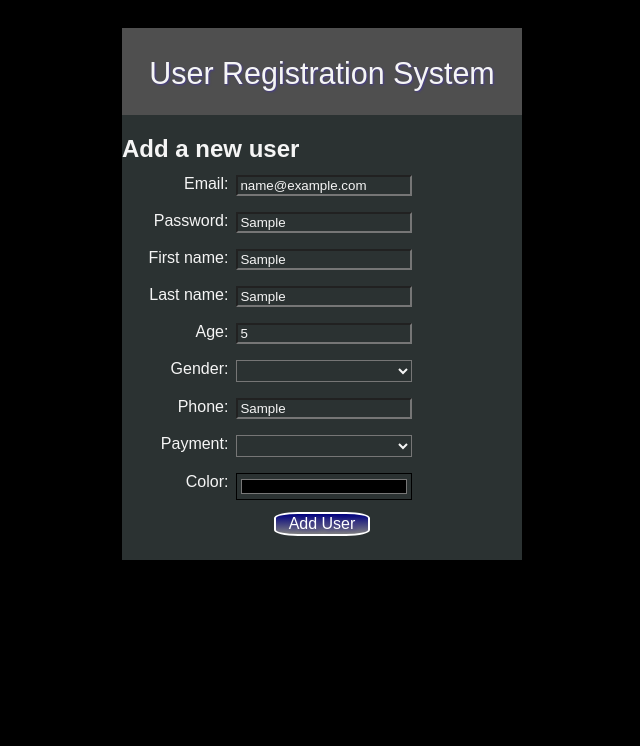
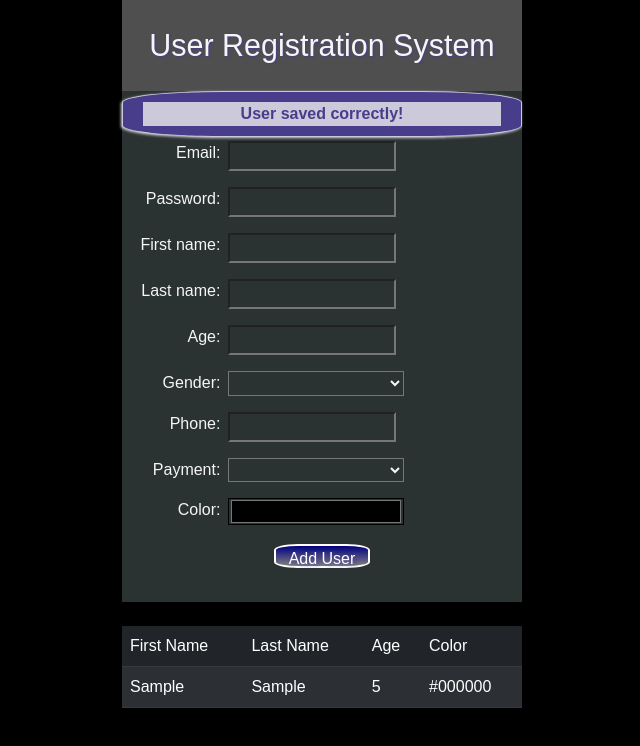
Before and after one commit to JamzzG/FSDI-105-Class-Three, a plain HTML site: page register.html in a window 1280 px wide. Both pictures are taken after typing "name@example.com", "Sample", "Sample", "Sample", "5", "Sample" into the empty fields and a click on the button "Add User". Shown: the whole page, without its empty margins (318-958 px from the left). Drawn offline with nearby package versions, Linux system fonts and the light colour scheme.

Commit message:
User Register
added some css and hid successful entry alert after 6s

```diff
--- a/register.html
+++ b/register.html
@@ -1,46 +1,51 @@
 <!DOCTYPE html>
 <html lang="en">
     <head>
-    <meta charset="UTF-8">
-    <meta http-equiv="X-UA-Compatible" content="IE=edge">
-    <meta name="viewport" content="width=device-width, initial-scale=1.0">
-    <head>
+        <meta charset="UTF-8" />
+        <meta http-equiv="X-UA-Compatible" content="IE=edge" />
+        <meta name="viewport" content="width=device-width, initial-scale=1.0" />
         <title>User Registration System</title>
-        <link rel="stylesheet" href="./styles/app.css">
+        <link
+            rel="stylesheet"
+            href="https://cdn.jsdelivr.net/npm/bootstrap@5.2.3/dist/css/bootstrap.min.css"
+        />
+        <link rel="stylesheet" href="./styles/app.css" />
         <!-- ./ is needed for compatibiliy in relation to homepage -->
     </head>
 
     <body>
-
         <div class="container">
             <header>
                 <h1>User Registration System</h1>
             </header>
             <div class="data">
+                <div id="pnlSuccess" class="ok-alert">
+                    <p>User saved correctly!</p>
+                </div>
                 <h2 class="sub-title">Add a new user</h2>
                 <div class="email">
-                    <label for="email">Email:       </label>
-                    <input type="email" id="txtEmail" name="email" required>
+                    <label for="email">Email: </label>
+                    <input type="email" id="txtEmail" name="email" required />
                 </div>
 
                 <div>
                     <label>Password:</label>
-                    <input type="text" id="txtPassword">
+                    <input type="text" id="txtPassword" />
                 </div>
 
                 <div>
                     <label>First name:</label>
-                    <input type="text" id="txtFirstName">
+                    <input type="text" id="txtFirstName" />
                 </div>
 
                 <div>
                     <label>Last name:</label>
-                    <input type="text" id="txtLastName">
+                    <input type="text" id="txtLastName" />
                 </div>
 
                 <div>
                     <label>Age:</label>
-                    <input type="number" id="numAge">
+                    <input type="number" id="numAge" />
                 </div>
 
                 <div>
@@ -54,7 +59,7 @@
 
                 <div>
                     <label>Phone:</label>
-                    <input type="text" id="txtPhone">
+                    <input type="text" id="txtPhone" />
                 </div>
 
                 <div>
@@ -69,20 +74,30 @@
 
                 <div>
                     <label>Color:</label>
-                    <input type="color" id="selColor" class="sel-color">
+                    <input type="color" id="selColor" class="sel-color" />
                 </div>
 
                 <div class="btn btn-add">
-                    <button id="btnSave">Add  User</button>
+                    <button id="btnSave">Add User</button>
+                </div>
+            </div>
+            <br />
+            <table id="tblUser" class="table table-dark table-striped">
+                <thead>
+                    <tr>
+                        <td>First Name</td>
+                        <td>Last Name</td>
+                        <td>Age</td>
+                        <td>Color</td>
+                    </tr>
+                </thead>
+
+                <tbody></tbody>
+            </table>
         </div>
 
-
-
-        </div>
-    </div>
         <script src="https:code.jquery.com/jquery-3.6.1.min.js"></script>
         <script src="./scripts/storage.js"></script>
         <script src="./scripts/register.js"></script>
-
     </body>
 </html>
--- a/scripts/register.js
+++ b/scripts/register.js
@@ -2,8 +2,8 @@
 function User(email, password,fname, lname, age, gender, phone, payment, color) {
     this.email = email;
     this.password = password;
-    this.firstname = fname;
-    this.lastname = lname;
+    this.firstName = fname;
+    this.lastName = lname;
     this.age = age;
     this.gender = gender;
     this.phone = phone;
@@ -12,7 +12,7 @@ function User(email, password,fname, lname, age, gender, phone, payment, color)
 }
 
 function register() {
-    let inputEmail = $("#txtEmail").val();
+    let inputEmail = $("#txtEmail").val();//$=Jquery #=getbyID .=get by class ""get by name
     let inputPassword = $("#txtPassword").val();
     let inputFirstName = $("#txtFirstName").val();
     let inputLastName = $("#txtLastName").val();
@@ -23,17 +23,22 @@ function register() {
     let inputColor = $("#selColor").val();
 
 // validate items
-if(!inputEmail||!inputPassword||inputFirstName||inputLastName){//&& and, || or, !not, == is equal, === is exactly equal
+if(!inputEmail||!inputPassword||!inputFirstName||!inputLastName){//&& and, || or, !not, == is equal, === is exactly equal
     console.error("Please enter Email, Password, First Name, and Last Name");
-    return;
-
+    return;//return ends the function here
 }
-//javascript logical operators home work for today.
 
 let newUser = new User(inputEmail, inputPassword, inputFirstName, inputLastName, inputAge, inputGender, inputPhone, inputPayment, inputColor);
 console.log  (newUser);
 
 saveUser(newUser);
+displayUser(newUser);
+//this will show currently css that is defaulted at display:none
+$("#pnlSuccess").show();
+//Timeout function will re-hide message and set timer to 6 seconds in milliseconds.
+setTimeout(function() {
+    $("#pnlSuccess").hide();
+}, 6000);
 console.log ("User Saved!");
 
 clearForm();
@@ -53,13 +58,41 @@ function clearForm() {
 }
 
 
+//***duplicate multiple lines (Alt+shift+down)***
+function displayUser(user) {
+    let syntax = `
+    <tr>
+        <td>${user.firstName}</td>
+        <td>${user.lastName}</td>
+        <td>${user.age}</td>
+        <td>${user.color}</td>
+    </tr>
+    `;
+
+    $("#tblUser > tbody").append(syntax);
+}
+
+
+
+function loadUsers(){
+    //get the data from localStorage
+    let all = getAllUsers();//[x, x, x, x] need a for loop loacated inside storage.js
+    for(let i = 0; i < all.length; i++){
+        let user = all[i];
+        displayUser(user);//sending info to displayUser function
+    // console.log(all);
+}
+}
 
 
 function init(){  //launchest beginning js
     console.log("Page Ready!");
-    $("#btnSave").click(register);  //$=Jquery #=getbyID .=get by class ""get by name
+    $("#btnSave").click(register);
+    loadUsers();
+
 
     //load data
+
 
     //assings events
 
@@ -75,7 +108,7 @@ window.onload=init;//mandatory delay of all js until window is fully loaded
 
 
 
-
+//[CTRL+P] skips to files
 
 
 
--- a/styles/app.css
+++ b/styles/app.css
@@ -1,27 +1,44 @@
-*{
+* {
     font-family: Arial, Helvetica, sans-serif;
 }
 
-body{
+body {
     background-color: black;
 }
 
-h1{
+.ok-alert {
+    border: 1px solid rgb(204, 201, 218);
+    padding: 10px 20px;
+    text-align: center;
+    margin-top: 0px;
+    border-radius: 25%;
+    background-color: darkslateblue;
+    box-shadow: -1px 1px 3px 0px rgb(211, 213, 211);
+    display: none;
+    position: absolute;
+}
+
+.ok-alert p {
+    margin: 0;
+    background-color: rgb(204, 201, 218);
+    color: darkslateblue;
+    font-weight: 800;
+}
+
+h1 {
     color: whitesmoke;
     text-shadow: darkslateblue 1px 1px 2px;
     background-color: rgb(79, 79, 79);
     padding: 1.7rem;
-    margin-bottom: -.2rem;
     font-size: 1.905rem;
     font-weight: 500;
-
 }
 
-h2{
-    margin-bottom: -.25rem;
+h2 {
+    margin-bottom: -0.25rem;
 }
 
-.container{
+.container {
     display: flex;
     flex-direction: column;
     justify-content: center;
@@ -37,21 +54,20 @@ h2{
     text-align: center;
     margin: 0px;
     justify-items: left;
+    margin-top: -0.5rem;
 }
 
-.data div{
+.data div {
     width: 25rem;
-
 }
 
-
-label{
+label {
     float: left;
     clear: left;
-    width:10rem;
+    width: 10rem;
     text-align: right;
     margin-left: -3.35rem;
-    padding-right: .5rem;
+    padding-right: 0.5rem;
     margin-top: 1rem;
 }
 
@@ -63,30 +79,29 @@ input {
     margin-top: 1rem;
 }
 
-select{
+select {
     float: left;
     width: 11rem;
     text-align: left;
-    padding-top: .20rem;
+    padding-top: 0.2rem;
     color: whitesmoke;
     background-color: #2b3232;
     margin-top: 1rem;
-
 }
 
-.sel-color{
+.sel-color {
     width: 11rem;
     margin-right: 2rem;
 }
 
-.btn-add{
+.btn-add {
     display: inline-block;
     margin-bottom: 1.5rem;
-    margin-top: .75rem;
+    margin-top: 0.75rem;
 }
 
 #btnSave {
-    background-image: -webkit-linear-gradient(top, gray, );
+    background-image: -webkit-linear-gradient(top, gray);
     background-image: -moz-linear-gradient(top, gray, navy);
     background-image: -ms-linear-gradient(top, gray, navy);
     background-image: -o-linear-gradient(top, navy, gray);
@@ -95,14 +110,13 @@ select{
     -moz-border-radius: 10;
     border-radius: 25%;
     text-shadow: 3px 1px 4px darkslateblue;
-    font-size:  1rem;
-    padding: .1rem, .1rem,  .1rem, .1rem;
+    font-size: 1rem;
+    padding: 0.1rem, 0.1rem, 0.1rem, 0.1rem;
     border: solid #ffffff 2px;
     width: 6rem;
     height: 1.5rem;
     color: #ffffff;
-
-    }
+}
 
 #btnSave:hover {
     background: #024670;
@@ -112,4 +126,10 @@ select{
     background-image: -o-linear-gradient(top, rgb(4, 4, 127), #2473a8);
     background-image: linear-gradient(to bottom, rgb(4, 4, 127), #2473a8);
     text-decoration: none;
-    }
+}
+
+#tblUser {
+    justify-content: center;
+    align-items: center;
+    width: 25rem;
+}
```
Also changed, not shown: index.html (+3 -4 lines). Lines whose indentation alone changed are shown as unchanged.
